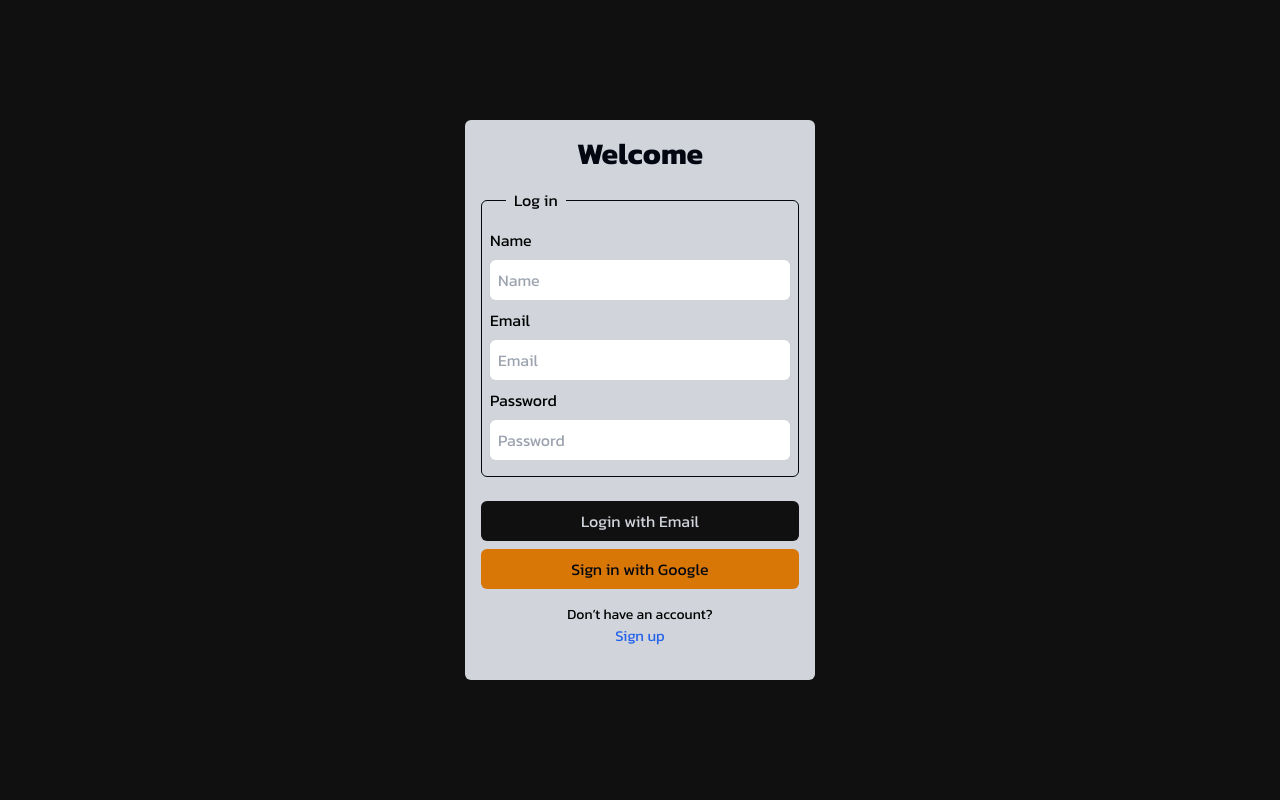
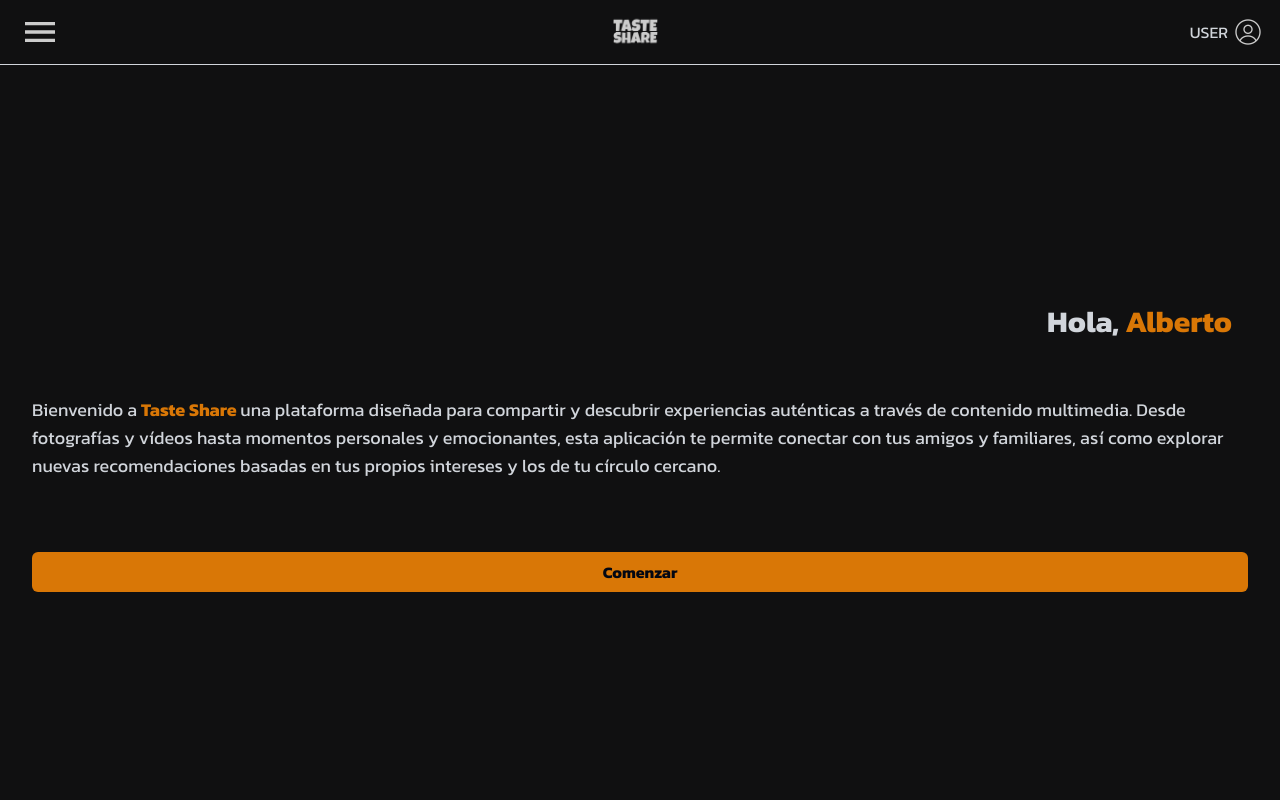
Before and after one commit to Chispaclick/Taste-Share, a Next.js app: page /wellcome in a window 1280 px wide. Before the commit this address had no page. Shown: the top 800 px of the page. Built offline with nearby package versions, Linux system fonts and the light colour scheme.

Commit message:
Taste Share commit #32

```diff
--- /dev/null
+++ b/src/app/wellcome/page.jsx
@@ -0,0 +1,34 @@
+import React from "react";
+import Link from "next/link";
+
+function Wellcome() {
+  return (
+    <div className="flex flex-col place-content-center items-center bg-background text-gray-300 p-8 mt-10 w-full h-screen">
+      <div className="flex place-content-end items-center w-full pr-4">
+        <h1 className="text-3xl font-bold my-4 animate__animated animate__fadeInUp mb-14 ">
+          Hola,{" "}
+          <Link href="/profile">
+            <span className="text-amber-600 font-bold"> Alberto</span>
+          </Link>
+        </h1>
+      </div>
+      <p className="animate__animated animate__fadeInUp text-md mb-8 text-lg">
+        Bienvenido a
+        <Link href="/taste-share">
+          <strong className="text-amber-600"> Taste Share </strong>
+        </Link>
+        una plataforma diseñada para compartir y descubrir experiencias
+        auténticas a través de contenido multimedia. Desde fotografías y vídeos
+        hasta momentos personales y emocionantes, esta aplicación te permite
+        conectar con tus amigos y familiares, así como explorar nuevas
+        recomendaciones basadas en tus propios intereses y los de tu círculo
+        cercano.
+      </p>
+      <button className="bg-amber-600 text-gray-950 font-bold w-full rounded-md p-2 mt-10 hover:bg-gray-300 transition-all ease-in ">
+        Comenzar
+      </button>
+    </div>
+  );
+}
+
+export default Wellcome;
--- a/src/components/client-component/ClientComponent.jsx
+++ b/src/components/client-component/ClientComponent.jsx
@@ -25,8 +25,8 @@ export default function ClientComponent({ children }) {
   return (
     <>
       <Provider store={store}>
-        <FormState />
-        {/* Barra de navegación */}
+
+        {/* Barra de navegación <FormState /> */}
         <NavBar toggleMenu={toggleMenu} showLogin={showLogin} />
         <Login loginHidden={loginHidden} />
         {/* Menú desplegable<Login /> */}
--- a/src/components/form-state/FormState.jsx
+++ b/src/components/form-state/FormState.jsx
@@ -9,7 +9,7 @@ function FormState() {
 
   const handlerFormSubmit = (e) => {
     e.preventDefault();
-    console.log('El formulario funciona:', form)
+    console.log("El formulario funciona:", form);
   };
 
   return (
@@ -18,10 +18,11 @@ function FormState() {
         className="flex flex-col animate__animated animate__fadeInUp first-letter:place-content-center items-center bg-gray-300 w-[350px] rounded-md p-4"
         onSubmit={handlerFormSubmit}
       >
-        <h1 className="text-gray-950 text-3xl font-bold mb-4">Welcome</h1>
-
-        <fieldset className="border-gray-950 border-[1px] rounded-md  pt-4 p-2
-        mb-6">
+        <img src="/logo_taste_share.png" className="w-24 brightness-50 m-4" />
+        <fieldset
+          className="border-gray-950 border-[1px] rounded-md  pt-4 p-2
+        mb-6"
+        >
           <legend className="ml-4 px-2">Log in</legend>
           <label className="w-full" htmlFor="name"></label>
           Name
--- a/src/components/navbar/NavBar.jsx
+++ b/src/components/navbar/NavBar.jsx
@@ -2,19 +2,20 @@ import React from "react";
 import MdiHamburgerMenu from "@/components/icons/MdiHamburgerMenu";
 import QlementineIconsUser16 from "@/components/icons/QlementineIconsUser16";
 import Link from "next/link";
+import SolarUserCircleLinear from "../icons/SolarUserCircleLinear";
 
 function NavBar({ toggleMenu, showLogin }) {
   return (
-    <div className="flex fixed top-0 z-20 w-full items-center place-content-between bg-background p-3 border-b-[0.2px] border-b-gray-300">
-      <MdiHamburgerMenu onClick={toggleMenu} className="ml-2"/>
+    <div className="flex fixed top-0 z-20 w-full items-center place-content-between bg-background p-3 border-b-[0.2px] border-b-gray-300 justify-between">
+      <MdiHamburgerMenu onClick={toggleMenu} className="ml-2" />
       <Link href="/taste-share">
-        <img src="/logo_taste_share.png" className="w-12" />
+        <img src="/logo_taste_share.png" className="w-12 ml-5" />
       </Link>
-      <Link href="/log">
-        <button className="bg-gray-300 text-gray-950 text-sd font-semibold  rounded-lg py-1 px-2 mr-2"
-        onClick={ showLogin }>
-          Login
-        </button>
+      <Link
+      className="flex items-center"
+      href="/log">
+        <h3 className="text-gray-300 pr-1">USER</h3>
+        <img src="user_logo.png" className="w-8 mr-1" />
       </Link>
     </div>
   );
--- a/src/components/slide-main/SlideMain.jsx
+++ b/src/components/slide-main/SlideMain.jsx
@@ -1,14 +1,14 @@
 import Link from "next/link";
 import { useEffect } from "react";
-import HugeiconsMoneyBag02 from '@/components/icons/HugeiconsMoneyBag02';
-import SolarUserCircleLinear from '@/components/icons/SolarUserCircleLinear';
-import IconamoonTrendUpLight from '@/components/icons/IconamoonTrendUpLight';
-import FluentHome16Regular from '@/components/icons/FluentHome16Regular';
-import FluentPeopleCommunity32Regular from '@/components/icons/FluentPeopleCommunity32Regular';
-import LsiconSettingOutline from '@/components/icons/LsiconSettingOutline';
-import FamiconsNotificationsOutline from '@/components/icons/FamiconsNotificationsOutline';
-import IconParkRanking from '@/components/icons/IconParkRanking';
-import LaUserFriends from '@/components/icons/LaUserFriends';
+import HugeiconsMoneyBag02 from "@/components/icons/HugeiconsMoneyBag02";
+import SolarUserCircleLinear from "@/components/icons/SolarUserCircleLinear";
+import IconamoonTrendUpLight from "@/components/icons/IconamoonTrendUpLight";
+import FluentHome16Regular from "@/components/icons/FluentHome16Regular";
+import FluentPeopleCommunity32Regular from "@/components/icons/FluentPeopleCommunity32Regular";
+import LsiconSettingOutline from "@/components/icons/LsiconSettingOutline";
+import FamiconsNotificationsOutline from "@/components/icons/FamiconsNotificationsOutline";
+import IconParkRanking from "@/components/icons/IconParkRanking";
+import LaUserFriends from "@/components/icons/LaUserFriends";
 
 function SlideMain({ isOpen, setIsOpen }) {
   const handleClose = () => {
@@ -44,15 +44,23 @@ function SlideMain({ isOpen, setIsOpen }) {
           className="text-gray-300 text-lg p-1 hover:bg-amber-600 hover:text-gray-950 pl-4 rounded-md  font-semibold mb-2 transition duration-300 ease-in-out flex items-center"
           href="/"
         >
-          <FluentHome16Regular className="pr-2"/>
+          <FluentHome16Regular className="pr-2" />
           Home
+        </Link>
+        <Link
+          onClick={handleClose}
+          className="text-gray-300 text-lg p-1 hover:bg-amber-600 hover:text-gray-950 pl-4 rounded-md  font-semibold mb-2 transition duration-300 ease-in-out flex items-center"
+          href="/wellcome"
+        >
+          <FluentHome16Regular className="pr-2" />
+          Wellcome
         </Link>
         <Link
           onClick={handleClose}
           className="text-gray-300 text-lg p-1 hover:bg-amber-600 hover:text-gray-950 pl-4 rounded-md  font-semibold mb-2 transition duration-300 ease-in-out flex items-center"
           href="/profile"
         >
-          <SolarUserCircleLinear className="pr-2"/>
+          <SolarUserCircleLinear className="pr-2" />
           Profile
         </Link>
         <Link
@@ -60,7 +68,7 @@ function SlideMain({ isOpen, setIsOpen }) {
           className="text-gray-300 text-lg p-1 hover:bg-amber-600 hover:text-gray-950 pl-4 rounded-md font-semibold mb-2 transition duration-300 ease-in-out flex items-center"
           href="/ranking"
         >
-          <IconParkRanking className="pr-2"/>
+          <IconParkRanking className="pr-2" />
           Ranking
         </Link>
         <Link
@@ -68,7 +76,7 @@ function SlideMain({ isOpen, setIsOpen }) {
           className="text-gray-300 text-lg p-1 hover:bg-amber-600 hover:text-gray-950 pl-4 rounded-md  font-semibold mb-2 transition duration-300 ease-in-out flex items-center"
           href="/friends"
         >
-          <LaUserFriends className="pr-2"/>
+          <LaUserFriends className="pr-2" />
           Friends
         </Link>
         <Link
@@ -76,7 +84,7 @@ function SlideMain({ isOpen, setIsOpen }) {
           className="text-gray-300 text-lg p-1 hover:bg-amber-600 hover:text-gray-950 pl-4 rounded-md  font-semibold mb-2 transition duration-300 ease-in-out flex items-center"
           href="/comunity"
         >
-          <FluentPeopleCommunity32Regular className="pr-2"/>
+          <FluentPeopleCommunity32Regular className="pr-2" />
           Community
         </Link>
         <Link
@@ -84,7 +92,7 @@ function SlideMain({ isOpen, setIsOpen }) {
           className="text-gray-300 text-lg p-1 hover:bg-amber-600 hover:text-gray-950 pl-4 rounded-md  font-semibold mb-2 transition duration-300 ease-in-out flex items-center"
           href="/trend"
         >
-          <IconamoonTrendUpLight className="pr-2"/>
+          <IconamoonTrendUpLight className="pr-2" />
           Trend
         </Link>
         <Link
@@ -92,15 +100,23 @@ function SlideMain({ isOpen, setIsOpen }) {
           className="text-gray-300 text-lg p-1 hover:bg-amber-600 hover:text-gray-950 pl-4 rounded-md  font-semibold mb-2 transition duration-300 ease-in-out flex items-center"
           href="/subscription"
         >
-          <HugeiconsMoneyBag02 className="pr-2"/>
+          <HugeiconsMoneyBag02 className="pr-2" />
           Subscription
+        </Link>
+        <Link
+          onClick={handleClose}
+          className="text-gray-300 text-lg p-1 hover:bg-amber-600 hover:text-gray-950 pl-4 rounded-md  font-semibold mb-2 transition duration-300 ease-in-out flex items-center"
+          href="/donation"
+        >
+          <HugeiconsMoneyBag02 className="pr-2" />
+          Donations
         </Link>
         <Link
           onClick={handleClose}
           className="text-gray-300 text-lg p-1 hover:bg-amber-600 hover:text-gray-950 pl-4 rounded-md  font-semibold mb-2 transition duration-300 ease-in-out flex items-center"
           href="/settings"
         >
-          <LsiconSettingOutline className="pr-2"/>
+          <LsiconSettingOutline className="pr-2" />
           Settings
         </Link>
         <Link
@@ -108,10 +124,9 @@ function SlideMain({ isOpen, setIsOpen }) {
           className="text-gray-300 text-lg p-1 hover:bg-amber-600 hover:text-gray-950 pl-4 rounded-md  font-semibold mb-2 transition duration-300 ease-in-out flex items-center"
           href="/notifications"
         >
-          <FamiconsNotificationsOutline className="pr-2"/>
+          <FamiconsNotificationsOutline className="pr-2" />
           Notifications
         </Link>
-
       </div>
       <div className="bg-background p-4 mt-30 relative mb-20">
         <Link href="/why" onClick={handleClose}>
```
Also changed, not shown: src/app/donation/page.jsx (added).
